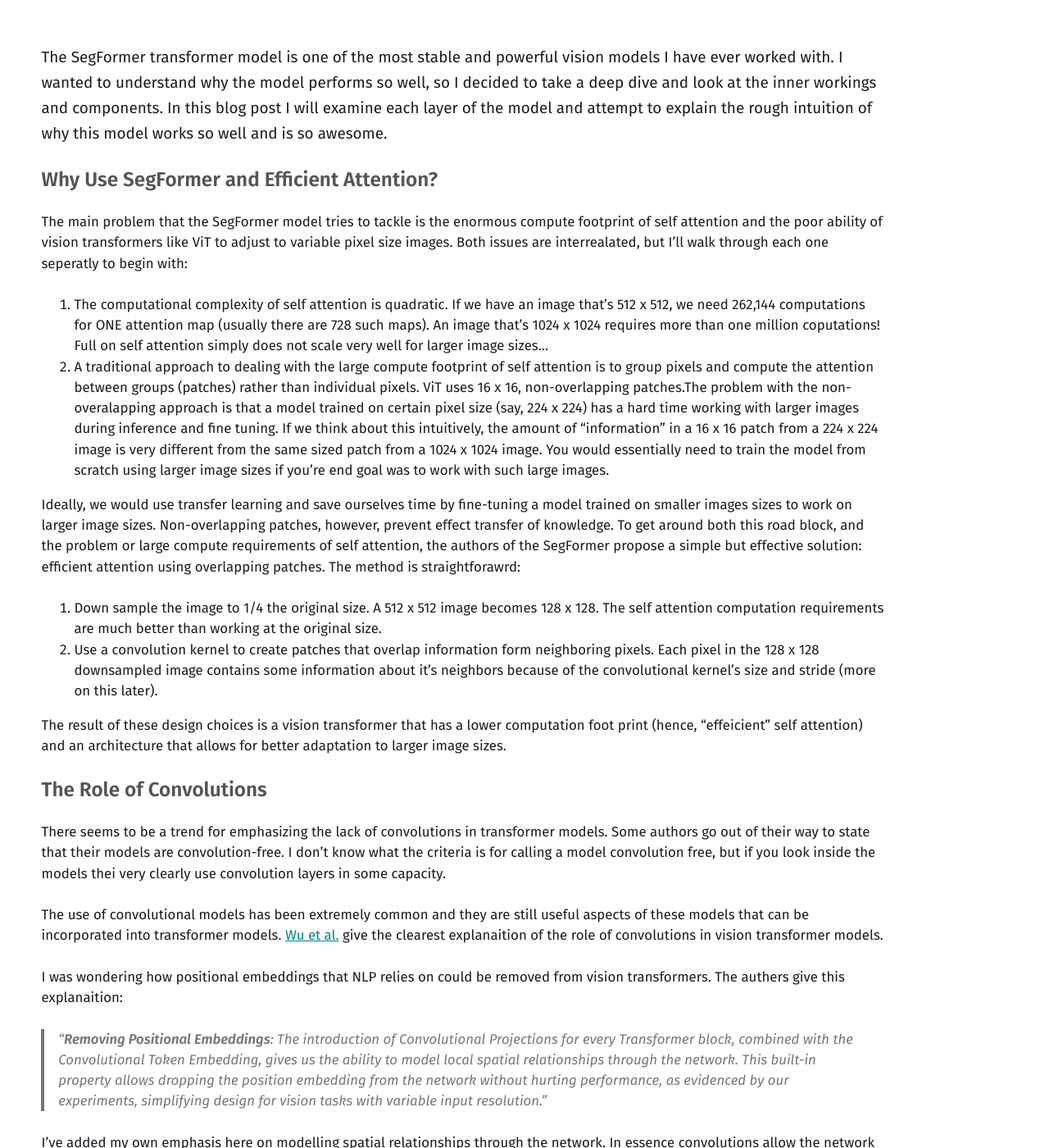
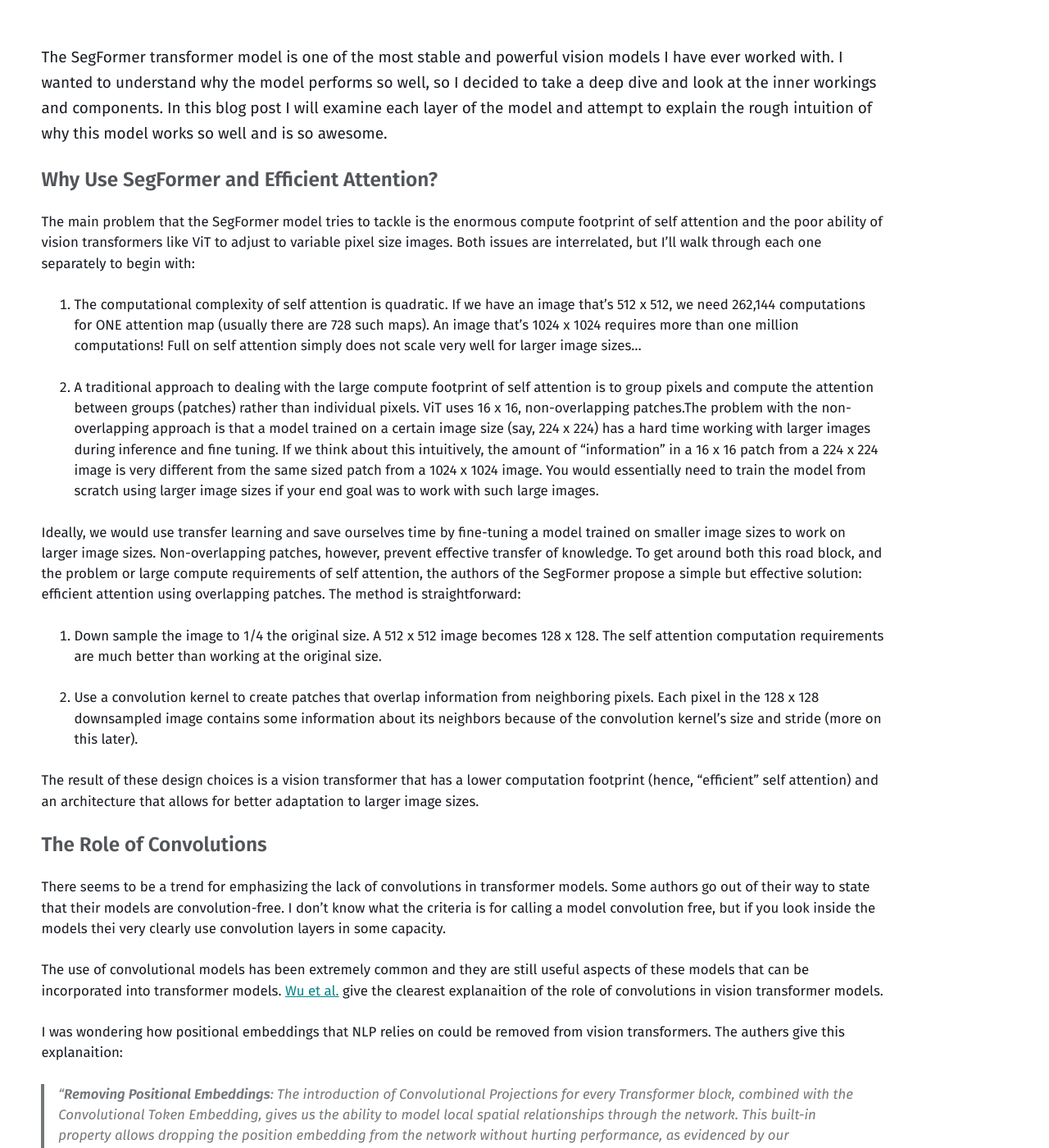
Before and after one commit to mmistakes/jekyll-theme-basically-basic, a Jekyll site: the page built from _posts/2022-10-15-vision-transformers.md, in a window 1280 px wide and 1400 px high, scrolled down 1057 px. Shown: the whole window at 82% size. Built offline with Jekyll 4.4.1, drawn with Linux system fonts in a browser that asks for light colours.

Commit message:
blog edit

```diff
--- a/_posts/2022-10-15-vision-transformers.md
+++ b/_posts/2022-10-15-vision-transformers.md
@@ -13,17 +13,19 @@ The SegFormer transformer model is one of the most stable and powerful vision mo
 
 ### Why Use SegFormer and Efficient Attention?
 
-The main problem that the SegFormer model tries to tackle is the enormous compute footprint of self attention and the poor ability of vision transformers like ViT to adjust to variable pixel size images. Both issues are interrealated, but I'll walk through each one seperatly to begin with:
+The main problem that the SegFormer model tries to tackle is the enormous compute footprint of self attention and the poor ability of vision transformers like ViT to adjust to variable pixel size images. Both issues are interrelated, but I'll walk through each one separately to begin with:
 
-1. The computational complexity of self attention is quadratic. If we have an image that's 512 x 512, we need 262,144 computations for ONE attention map (usually there are 728 such maps). An image that's 1024 x 1024 requires more than one million coputations! Full on self attention simply does not scale very well for larger image sizes...
-2. A traditional approach to dealing with the large compute footprint of self attention is to group pixels and compute the attention between groups (patches) rather than individual pixels. ViT uses 16 x 16, non-overlapping patches.The problem with the non-overalapping approach is that a model trained on certain pixel size (say, 224 x 224) has a hard time working with larger images during inference and fine tuning. If we think about this intuitively, the amount of "information" in a 16 x 16 patch from a 224 x 224 image is very different from the same sized patch from a 1024 x 1024 image. You would essentially need to train the model from scratch using larger image sizes if you're end goal was to work with such large images.
+1. The computational complexity of self attention is quadratic. If we have an image that's 512 x 512, we need 262,144 computations for ONE attention map (usually there are 728 such maps). An image that's 1024 x 1024 requires more than one million computations! Full on self attention simply does not scale very well for larger image sizes...
 
-Ideally, we would use transfer learning and save ourselves time by fine-tuning a model trained on smaller images sizes to work on larger image sizes. Non-overlapping patches, however, prevent effect transfer of knowledge. To get around both this road block, and the problem or large compute requirements of self attention, the authors of the SegFormer propose a simple but effective solution: efficient attention using overlapping patches. The method is straightforawrd:
+2. A traditional approach to dealing with the large compute footprint of self attention is to group pixels and compute the attention between groups (patches) rather than individual pixels. ViT uses 16 x 16, non-overlapping patches.The problem with the non-overlapping approach is that a model trained on a certain image size (say, 224 x 224) has a hard time working with larger images during inference and fine tuning. If we think about this intuitively, the amount of "information" in a 16 x 16 patch from a 224 x 224 image is very different from the same sized patch from a 1024 x 1024 image. You would essentially need to train the model from scratch using larger image sizes if your end goal was to work with such large images.
+
+Ideally, we would use transfer learning and save ourselves time by fine-tuning a model trained on smaller image sizes to work on larger image sizes. Non-overlapping patches, however, prevent effective transfer of knowledge. To get around both this road block, and the problem or large compute requirements of self attention, the authors of the SegFormer propose a simple but effective solution: efficient attention using overlapping patches. The method is straightforward:
 
 1. Down sample the image to 1/4 the original size. A 512 x 512 image becomes 128 x 128. The self attention computation requirements are much better than working at the original size.
-2. Use a convolution kernel to create patches that overlap information form neighboring pixels. Each pixel in the 128 x 128 downsampled image contains some information about it's neighbors because of the convolutional kernel's size and stride (more on this later).
 
-The result of these design choices is a vision transformer that has a lower computation foot print (hence, "effeicient" self attention) and an architecture that allows for better adaptation to larger image sizes.
+2. Use a convolution kernel to create patches that overlap information from neighboring pixels. Each pixel in the 128 x 128 downsampled image contains some information about its neighbors because of the convolution kernel's size and stride (more on this later).
+
+The result of these design choices is a vision transformer that has a lower computation footprint (hence, "efficient" self attention) and an architecture that allows for better adaptation to larger image sizes.
 
 
 ### The Role of Convolutions
```
